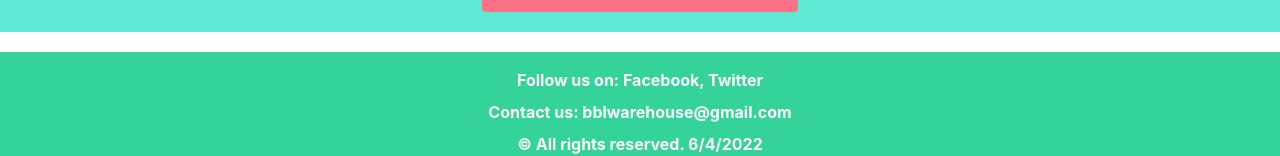
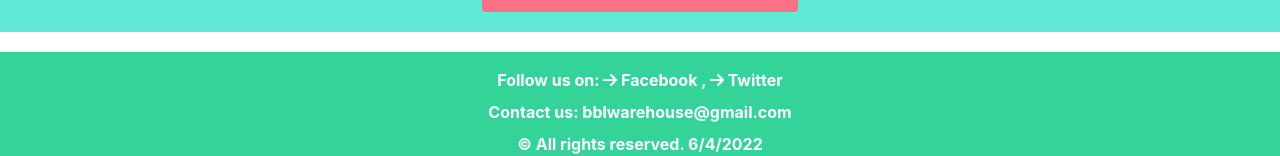
Before and after one commit to shahriar-kasem/warehouse-management-client-side, a React (Create React App) app: page / in a window 1280 px wide. Shown: the part 1691-1847 px from the top of the page. Built offline with nearby package versions, Linux system fonts and the light colour scheme; no server answers.

Commit message:
few minor updates

```diff
--- a/package.json
+++ b/package.json
@@ -3,8 +3,10 @@
   "version": "0.1.0",
   "private": true,
   "dependencies": {
+    "@fortawesome/fontawesome-svg-core": "^6.1.1",
     "@fortawesome/free-regular-svg-icons": "^6.1.1",
     "@fortawesome/free-solid-svg-icons": "^6.1.1",
+    "@fortawesome/react-fontawesome": "^0.1.18",
     "@heroicons/react": "^1.0.6",
     "@testing-library/jest-dom": "^5.16.4",
     "@testing-library/react": "^13.1.1",
--- a/src/components/pages/ManageInventory/ManageInventory.js
+++ b/src/components/pages/ManageInventory/ManageInventory.js
@@ -20,7 +20,9 @@ const ManageInventory = () => {
                 .then(data => {
                     const remaining = items.filter(item => item._id !== id);
                     setItems(remaining);
-                    toast('Item deleted successfully')
+                    if(data.deletedCount === 1){
+                        toast('Item deleted successfully')
+                    }
                 })
         }
     }
--- a/src/components/pages/MyItem/MyItem.js
+++ b/src/components/pages/MyItem/MyItem.js
@@ -29,7 +29,9 @@ const MyItem = () => {
                 .then(data => {
                     const remaining = customerItems.filter(item => item._id !== id);
                     setCustomerItems(remaining);
-                    toast('Item deleted successfully')
+                    if(data.deletedCount === 1){
+                        toast('Item deleted successfully')
+                    }
                 })
         }
     }
--- a/src/components/shared/Footer/Footer.js
+++ b/src/components/shared/Footer/Footer.js
@@ -1,4 +1,6 @@
 import React from 'react';
+import { FontAwesomeIcon } from '@fortawesome/react-fontawesome'
+import { faArrowRight } from '@fortawesome/free-solid-svg-icons'
 
 const Footer = () => {
     const getCurrentDate = new Date();
@@ -9,7 +11,7 @@ const Footer = () => {
     return (
         <footer>
             <div className='bg-emerald-400 text-white py-3 font-bold'>
-                <p className='py-1'>Follow us on: Facebook, Twitter</p>
+                <p className='py-1'>Follow us on: <FontAwesomeIcon icon={faArrowRight}></FontAwesomeIcon> <a target='_blank' href="https://www.facebook.com/">Facebook</a> , <FontAwesomeIcon icon={faArrowRight}></FontAwesomeIcon> <a target='_blank' href="https://twitter.com/">Twitter</a> </p>
                 <p className='py-1'>Contact us: bblwarehouse@gmail.com</p>
                 <p className='py-1'>© All rights reserved. {finalDate}</p>
             </div>
```
Also changed, not shown: 2 other files (tests, documents, lock files or other folders).
